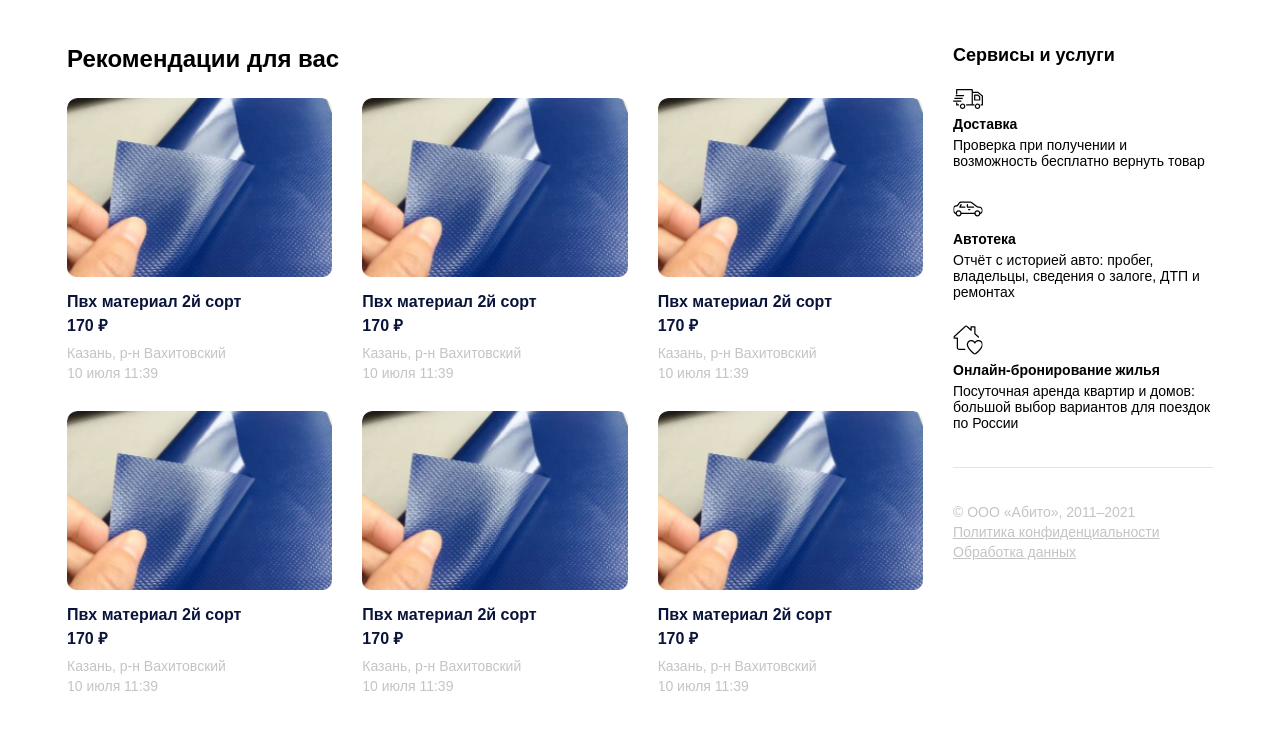
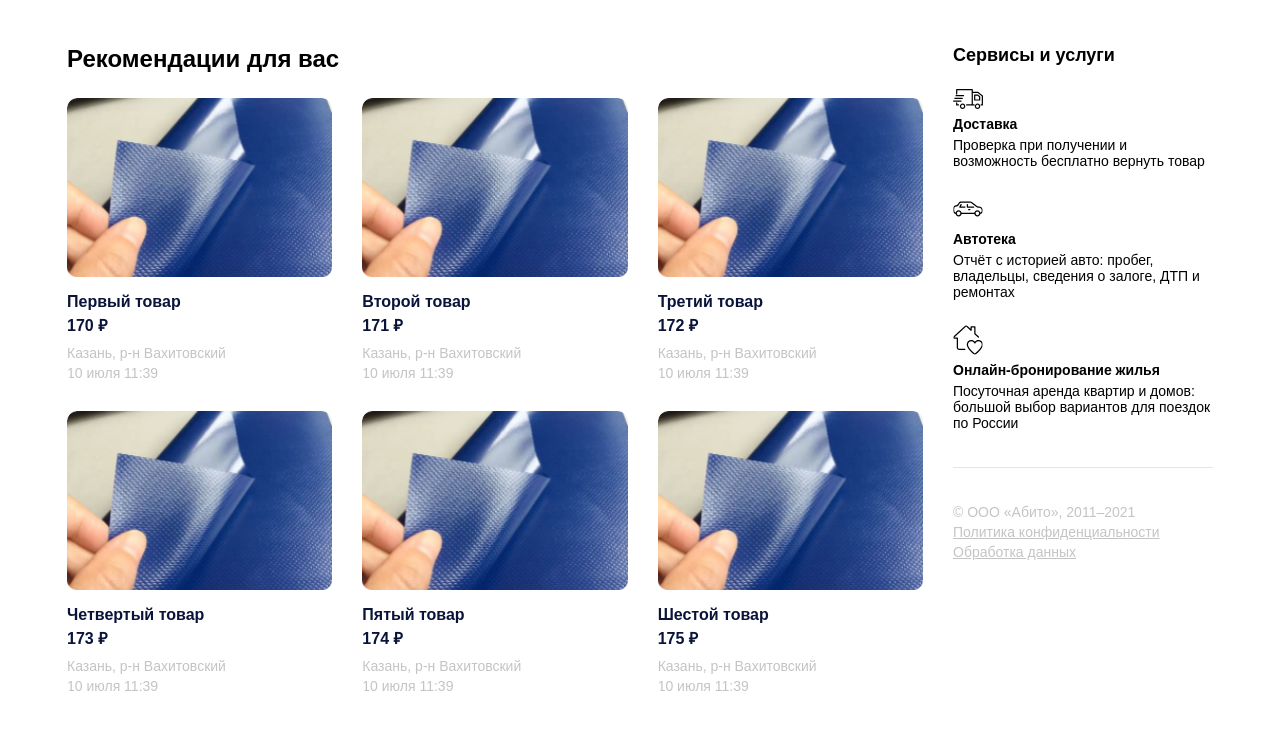
Before and after one commit to vad1kspb/GloAbito, a plain HTML site: page index.html in a window 1280 px wide. Shown: the part 171-900 px from the top of the page. Drawn offline with Linux system fonts and the light colour scheme.

Commit message:
Выполнили задание Урока 2 вслед за автором

```diff
--- a/index.html
+++ b/index.html
@@ -5,6 +5,7 @@
   <meta charset="UTF-8">
   <meta name="viewport" content="width=device-width, initial-scale=1.0">
   <link rel="stylesheet" href="./style.css">
+  <script src="./script.js" defer>  </script>
   <title>Abito</title>
 </head>
 
@@ -46,7 +47,7 @@
           <div class="content-main">
             <h2 class="content-main__title">Рекомендации для вас</h2>
             <div class="content-main__list">
-              <a href="/product.html" class="content-main__list-item">
+              <!-- <a href="/product.html" class="content-main__list-item">
                 <div class="content-main__list-item--img">
                   <img src="./images/card-img.png" alt="Изображение карточки">
                 </div>
@@ -135,7 +136,7 @@
                   <span class="content-main__list-item--desc">Казань, р-н Вахитовский</span>
                   <span class="content-main__list-item--desc">10 июля 11:39</span>
                 </div>
-              </a>
+              </a> -->
             </div>
           </div>
           <div class="content-side">
--- /dev/null
+++ b/script.js
@@ -0,0 +1,91 @@
+const searchBtn = document.querySelector('.search-btn')
+const searchInput = document.querySelector('.search-box input')
+const cardWrapper = document.querySelector('.content-main__list')
+
+const cardArray = [
+  {
+    id: 0,
+    title: 'Первый товар',
+    price: '170 ₽',
+    address: 'Казань, р-н Вахитовский',
+    date: '10 июля 11:39',
+    img: './images/card-img.png'
+  },
+  {
+    id: 1,
+    title: 'Второй товар',
+    price: '171 ₽',
+    address: 'Казань, р-н Вахитовский',
+    date: '10 июля 11:39',
+    img: './images/card-img.png'
+  },
+  {
+    id: 2,
+    title: 'Третий товар',
+    price: '172 ₽',
+    address: 'Казань, р-н Вахитовский',
+    date: '10 июля 11:39',
+    img: './images/card-img.png'
+  },
+  {
+    id: 3,
+    title: 'Четвертый товар',
+    price: '173 ₽',
+    address: 'Казань, р-н Вахитовский',
+    date: '10 июля 11:39',
+    img: './images/card-img.png'
+  },
+  {
+    id: 4,
+    title: 'Пятый товар',
+    price: '174 ₽',
+    address: 'Казань, р-н Вахитовский',
+    date: '10 июля 11:39',
+    img: './images/card-img.png'
+  },
+  {
+    id: 5,
+    title: 'Шестой товар',
+    price: '175 ₽',
+    address: 'Казань, р-н Вахитовский',
+    date: '10 июля 11:39',
+    img: './images/card-img.png'
+  }
+]
+
+const render = (cardList) => {
+  cardWrapper.innerHTML = ''
+
+  cardList.forEach((item) => {
+    cardWrapper.insertAdjacentHTML('beforeend', `
+     <a href="/product.html" class="content-main__list-item">
+        <div class="content-main__list-item--img">
+          <img src="${item.img}" alt="${item.title}">
+        </div>
+        <h5 class="content-main__list-item--title">${item.title}</h5>
+        <strong class="content-main__list-item--price">${item.price}</strong>
+        <div class="content-main__list-item--desc-box">
+           <span class="content-main__list-item--desc">${item.address}</span>
+           <span class="content-main__list-item--desc">${item.date}</span>
+         </div>
+       </a>
+    `)
+  });
+}
+
+const filteredArray = (array, value) => {
+  return array.filter((item) => {
+    return item.title.includes(value) || item.price.includes(value)
+  })
+}
+
+cardWrapper.style.justifyContent = 'flex-start';
+cardWrapper.style.gap = '30px';
+
+
+
+render(cardArray)
+
+searchBtn.addEventListener('click', () => {
+  render(filteredArray(cardArray, searchInput.value))
+})
```
Also changed, not shown: 1 other file.
